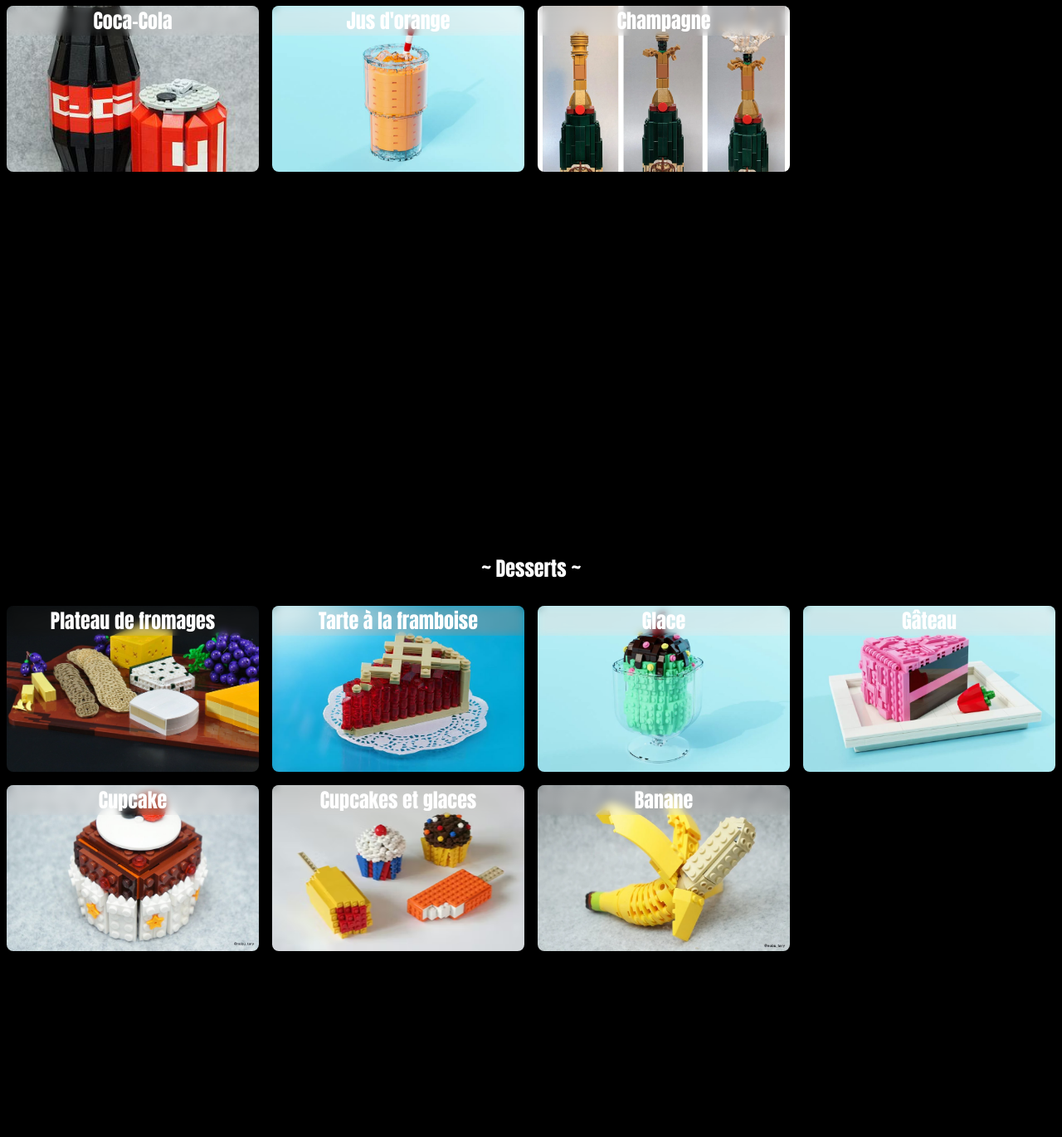
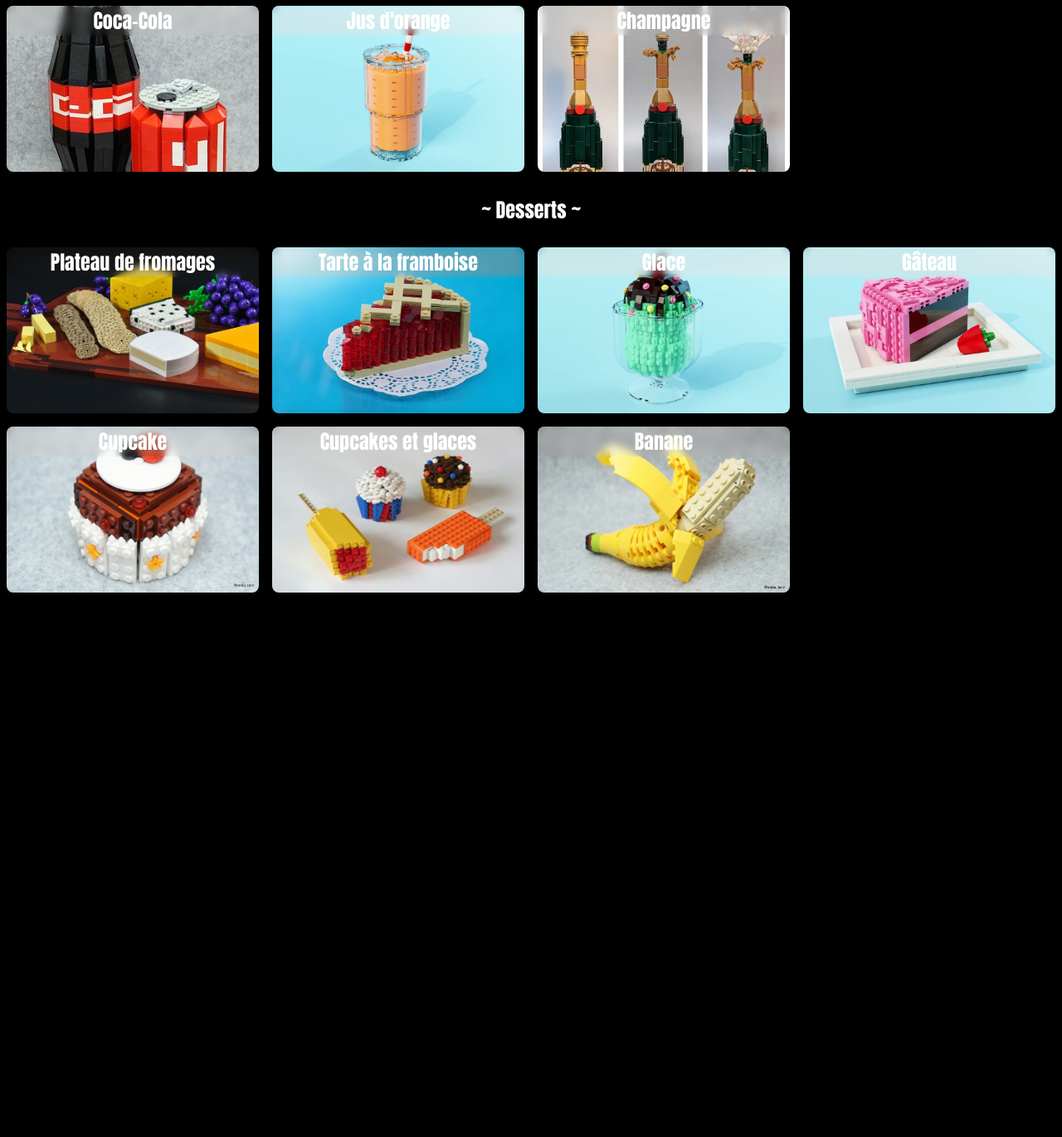
Before and after one commit to etiennec78/la-brique-doree, a PHP site: page /presentation.html in a window 1280 px wide. Shown: the part 1028-2398 px from the top of the page at 83% size. After the commit the page ends 1742 px from the top, so only its background shows below. Run offline with PHP 8.4, Linux system fonts and the light colour scheme.

Commit message:
Switch to auto rows

```diff
--- a/presentation.css
+++ b/presentation.css
@@ -11,7 +11,7 @@
 .bento {
   display: grid;
   grid-template-columns: repeat(4, 1fr);
-  grid-template-rows: repeat(3, 1fr);
+  grid-auto-rows: 1fr;
 }
 
 .bento > * {
```
